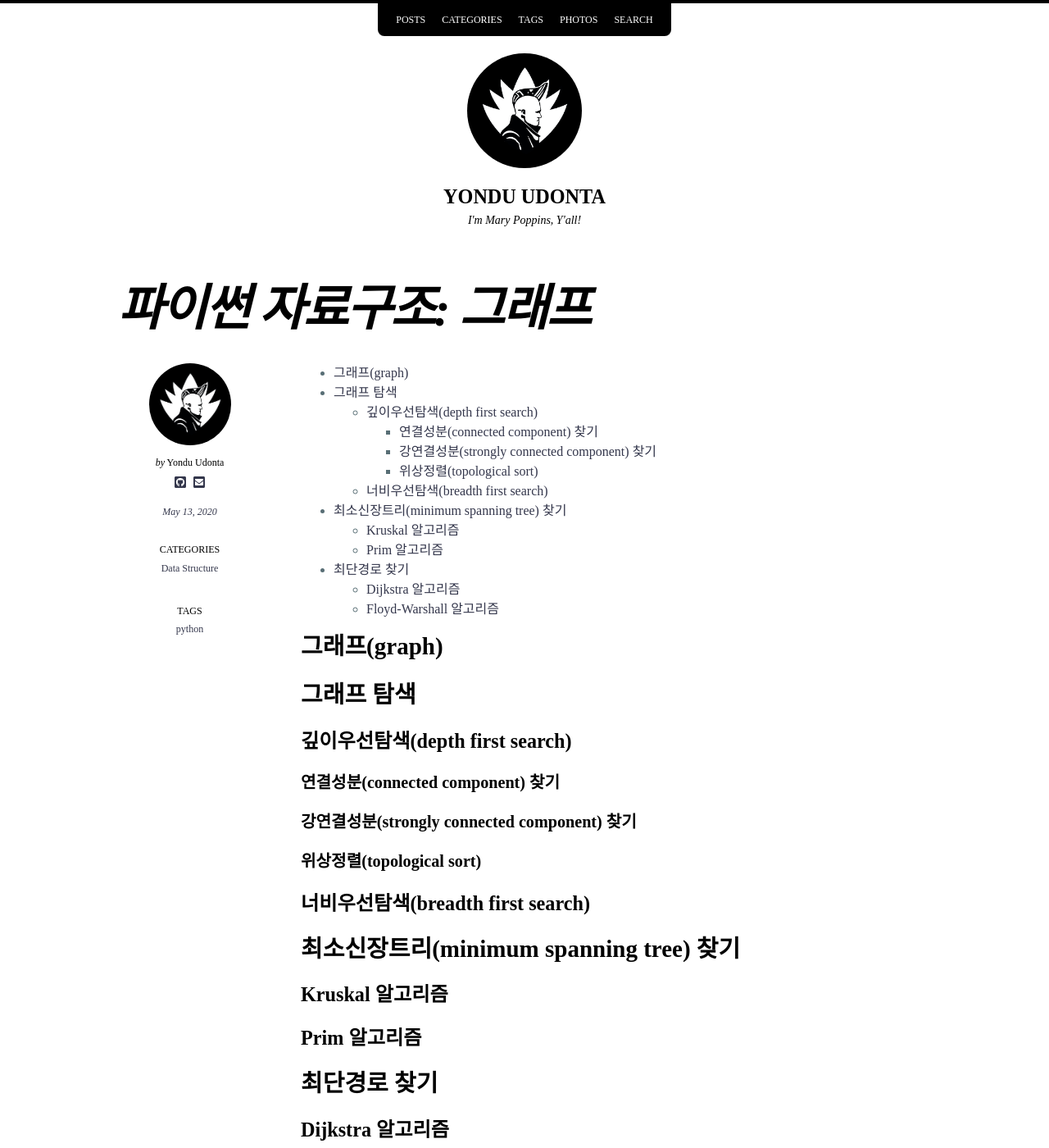
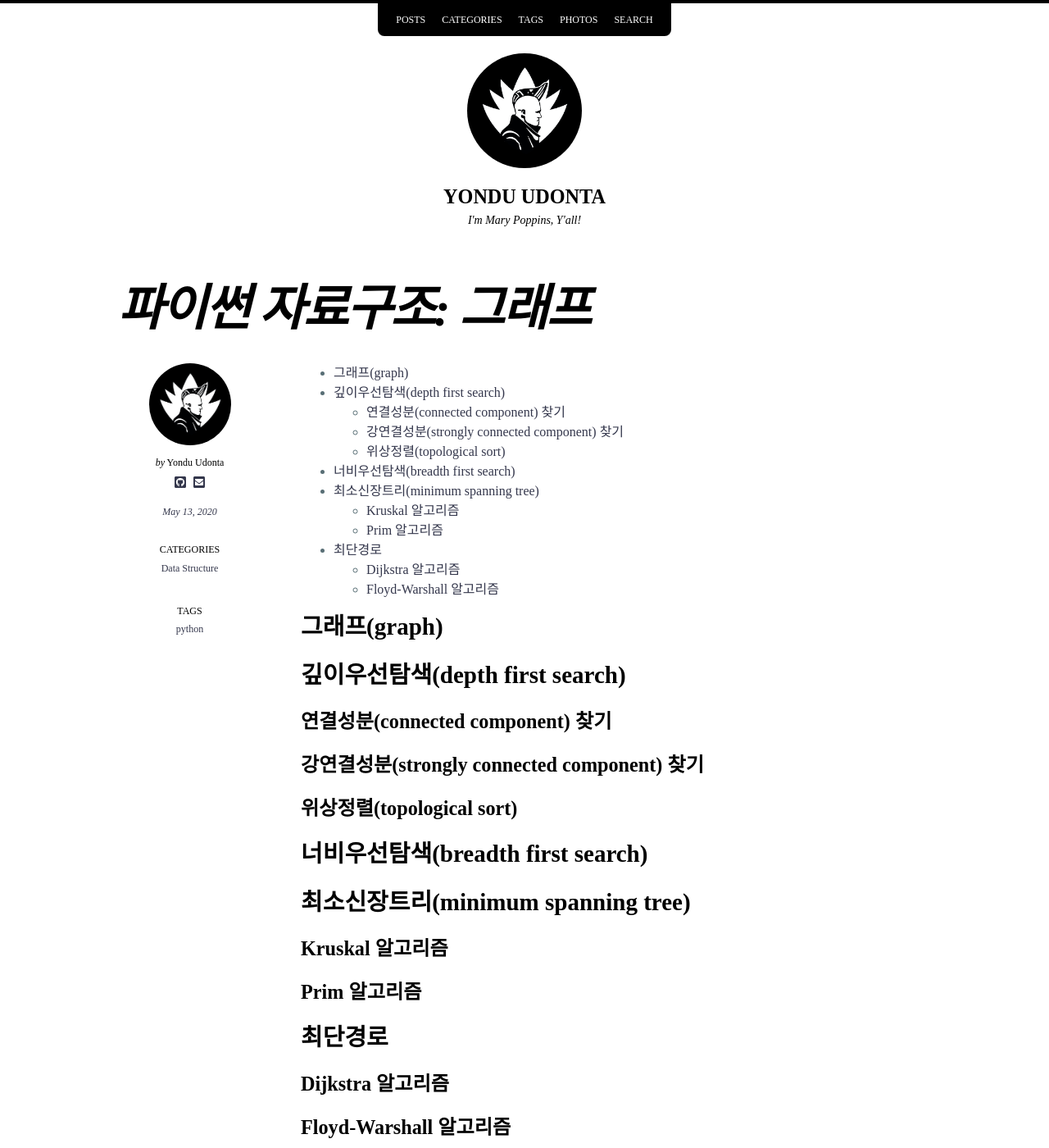
Before and after one commit to boreum0302/blog, a Jekyll site: the page built from _posts/2020-05-13-graph.md, in a window 1280 px wide and 1400 px high. Shown: the whole window at 82% size. Built offline with Jekyll 4.4.1, drawn with Linux system fonts in a browser that asks for light colours; nearby versions of some CDN libraries; some web fonts are replaced.

Commit message:
Update 2020-05-13-graph.md

```diff
--- a/_posts/2020-05-13-graph.md
+++ b/_posts/2020-05-13-graph.md
@@ -11,25 +11,23 @@ tags:
 
 # 그래프(graph)
 
-# 그래프 탐색
+# 깊이우선탐색(depth first search)
 
-## 깊이우선탐색(depth first search)
+## 연결성분(connected component) 찾기
 
-### 연결성분(connected component) 찾기
+## 강연결성분(strongly connected component) 찾기
 
-### 강연결성분(strongly connected component) 찾기
+## 위상정렬(topological sort)
 
-### 위상정렬(topological sort)
+# 너비우선탐색(breadth first search)
 
-## 너비우선탐색(breadth first search)
-
-# 최소신장트리(minimum spanning tree) 찾기
+# 최소신장트리(minimum spanning tree)
 
 ## Kruskal 알고리즘
 
 ## Prim 알고리즘
 
-# 최단경로 찾기
+# 최단경로
 
 ## Dijkstra 알고리즘
 
```
